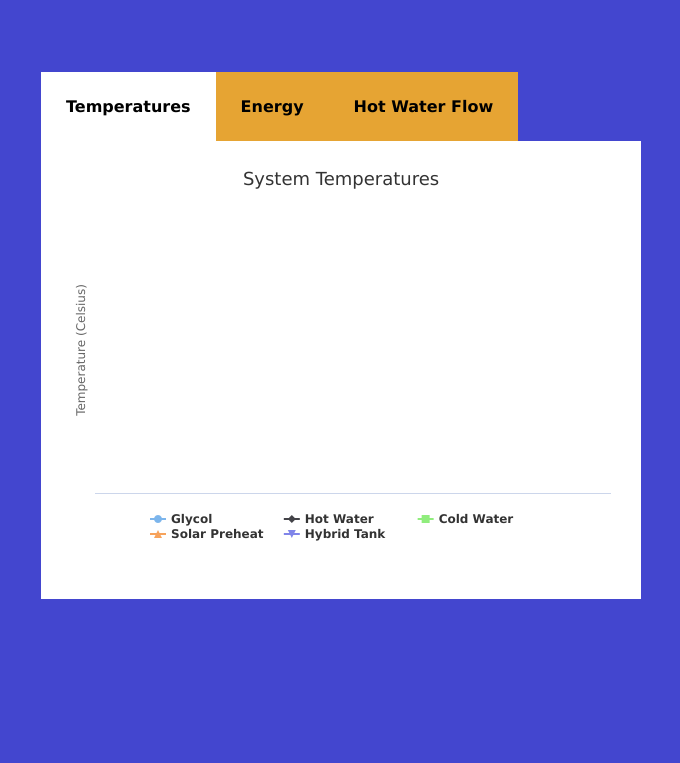
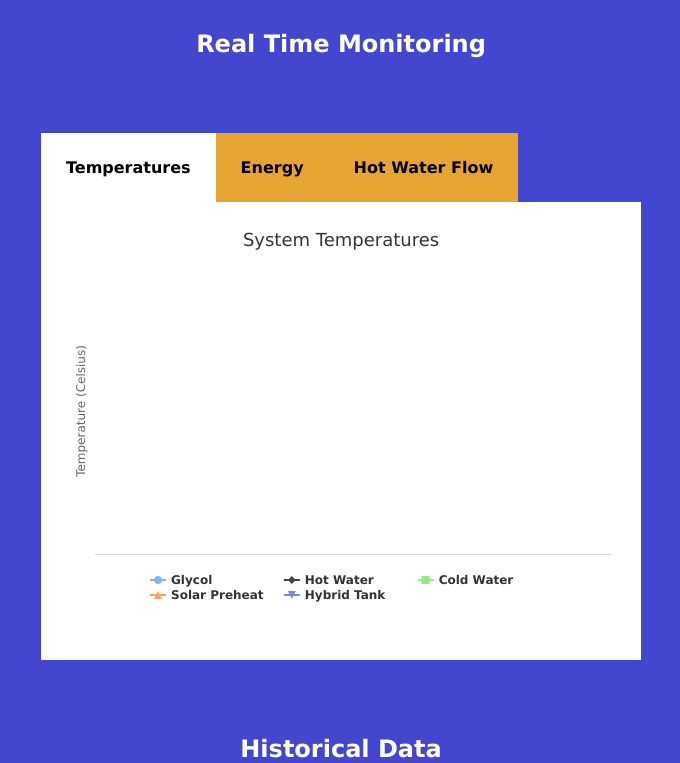
Before and after one commit to joey-bit/SPCA-Energy-Monitoring-System, a plain HTML site: page data/index.html in a window 1280 px wide. Shown: the part 128-891 px from the top of the page, without its empty margins (299-979 px from the left). Before the commit the page ends 800 px from the top, so only its background shows below. Drawn offline with nearby package versions, Linux system fonts and the light colour scheme.

Commit message:
Added a sub header for RTM graphs

```diff
--- a/data/index.html
+++ b/data/index.html
@@ -20,6 +20,12 @@ copies or substantial portions of the Software. -->
     h2 {
       font-family: Verdana, Geneva, Tahoma, sans-serif;
       font-size: 2.5rem;
+      text-align: center;
+      color: #fff;
+    }
+    h3 {
+      font-family: Verdana, Geneva, Tahoma, sans-serif;
+      font-size: 1.5rem;
       text-align: center;
       color: #fff;
     }
@@ -62,6 +68,7 @@ copies or substantial portions of the Software. -->
 </head>
 <body>
   <h2>SPCA Hot Water Monitoring System</h2>
+  <h3>Real Time Monitoring</h3>
   <div class="mytabs">
     <input type="radio" id="tabtemps" name="tab-control" checked="checked">
     <label for="tabtemps">Temperatures</label>
@@ -79,6 +86,7 @@ copies or substantial portions of the Software. -->
       <div id="chart-flow" class="container"></div> <br>
     </div>
   </div>
+  <h3>Historical Data</h3>
 </body>
 <script>
 var chartT = new Highcharts.Chart({
@@ -151,7 +159,7 @@ var chartF = new Highcharts.Chart({
   title: { text: 'Hot Water Flow Rate' },
   series: [{
     type: "line",
-    showInLegend: false,
+    showInLegend: true,
     name: "Hot Water Flow",
     data: []
   }],
```
